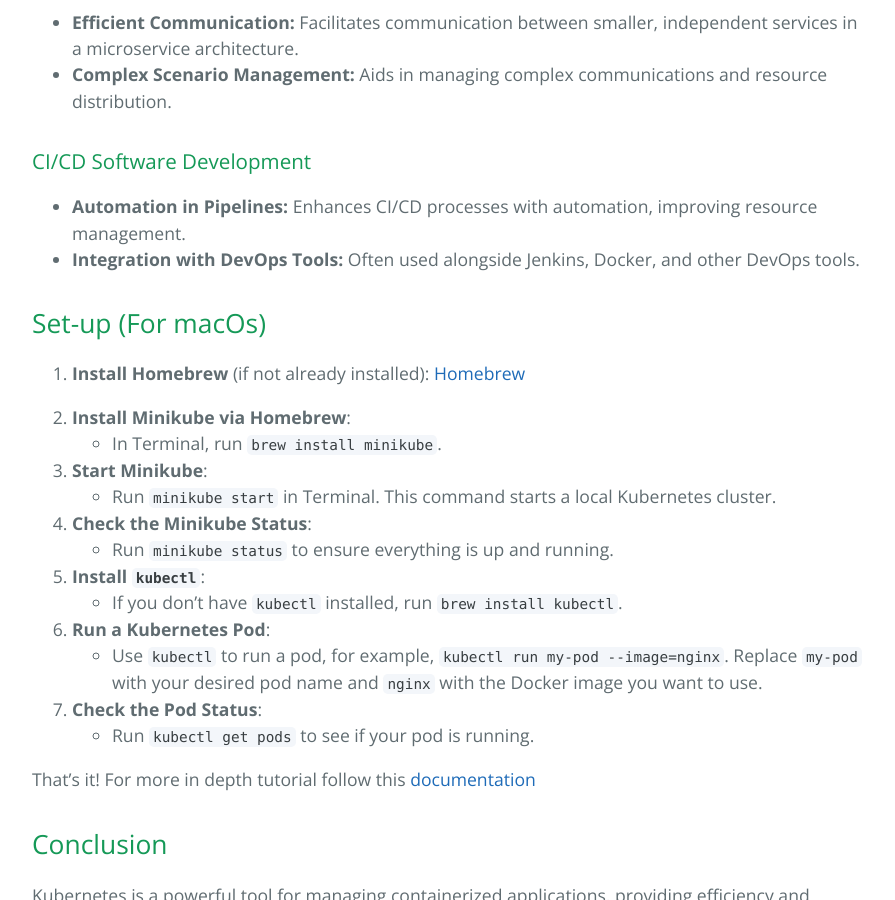
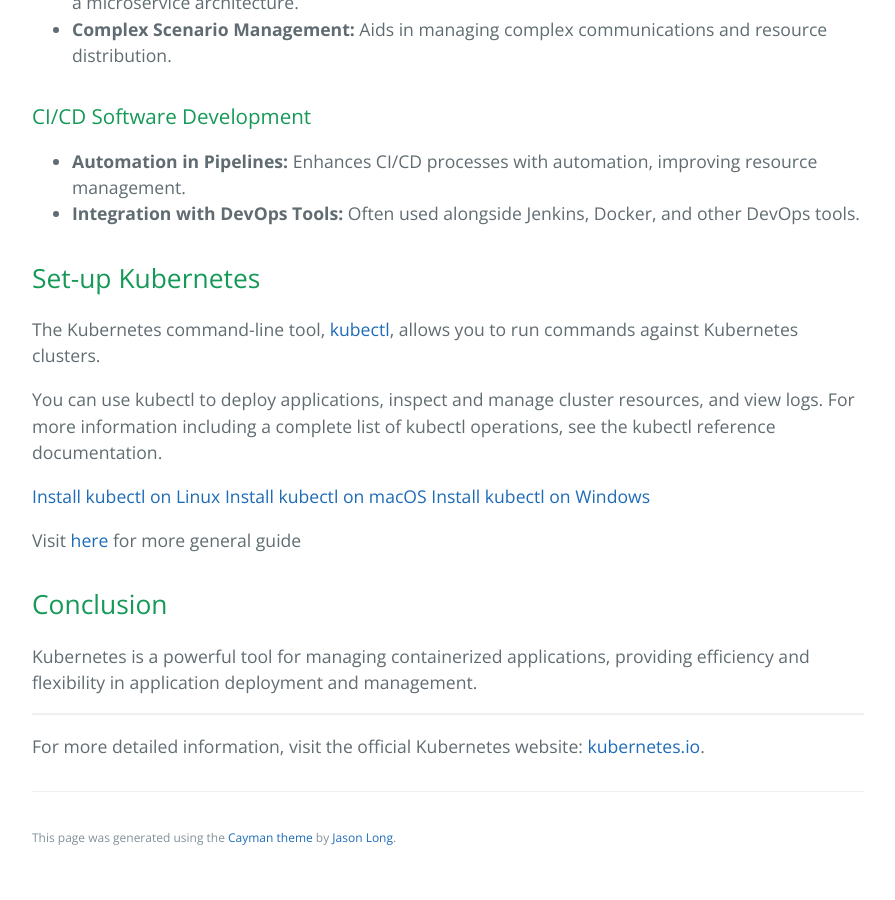
Before and after one commit to learning-software-engineering/learning-software-engineering.github.io, a Jekyll site: the page built from Topics/Development_Process/kubernetes.md, in a window 1280 px wide and 900 px high, scrolled down 1742 px. Shown: the whole window, without its empty margins (192-1087 px from the left). Built offline with Jekyll 4.4.1, drawn with Linux system fonts in a browser that asks for light colours; our own code applies the rules of GitHub Pages for plain Markdown files; some of the changed text lies outside the part shown.

Commit message:
Changed Set-up steps to links and fixed typos

```diff
--- a/Topics/Development_Process/kubernetes.md
+++ b/Topics/Development_Process/kubernetes.md
@@ -20,7 +20,7 @@ Kubernetes, also known as K8s, is an open-source platform that automates the man
 4. **Namespaces:** Enable multiple virtual clusters on the same physical cluster.
 
 ## Why Use Kubernetes?
-Beside the key features Kubernetes also favo
+
 - **Portability:** Works across various cloud and on-premises environments.
 - **Scalability:** Easily scales applications up or down based on demand.
 - **Community Support:** Strong community and ecosystem with numerous resources for learning and troubleshooting.
@@ -45,30 +45,17 @@ Beside the key features Kubernetes also favo
 - **Integration with DevOps Tools:** Often used alongside Jenkins, Docker, and other DevOps tools.
 
 
-## Set-up (For macOs)
-1. **Install Homebrew** (if not already installed):
-  [Homebrew](https://brew.sh/)
+## Set-up Kubernetes
+The Kubernetes command-line tool, [kubectl](https://kubernetes.io/docs/reference/kubectl/kubectl/), allows you to run commands against Kubernetes clusters.
 
-2. **Install Minikube via Homebrew**:
-   - In Terminal, run `brew install minikube`.
+You can use kubectl to deploy applications, inspect and manage cluster resources, and view logs. For more information including a complete list of kubectl operations, see the kubectl reference documentation.
 
-3. **Start Minikube**:
-   - Run `minikube start` in Terminal. This command starts a local Kubernetes cluster.
+[Install kubectl on Linux](https://kubernetes.io/docs/tasks/tools/install-kubectl-linux/)
+[Install kubectl on macOS](https://kubernetes.io/docs/tasks/tools/install-kubectl-macos/)
+[Install kubectl on Windows](https://kubernetes.io/docs/tasks/tools/install-kubectl-windows/)
 
-4. **Check the Minikube Status**:
-   - Run `minikube status` to ensure everything is up and running.
 
-5. **Install `kubectl`**:
-   - If you don't have `kubectl` installed, run `brew install kubectl`.
-
-6. **Run a Kubernetes Pod**:
-   - Use `kubectl` to run a pod, for example, `kubectl run my-pod --image=nginx`. Replace `my-pod` with your desired pod name and `nginx` with the Docker image you want to use.
-
-7. **Check the Pod Status**:
-   - Run `kubectl get pods` to see if your pod is running.
-
-That's it!
-For more in depth tutorial follow this [documentation](https://kubernetes.io/docs/setup/)
+Visit [here](https://kubernetes.io/docs/setup/) for more general guide
 
 ## Conclusion
 
```
Also changed, not shown: other parts of Topics/Development_Process/kubernetes.md (+1 -1 lines).
